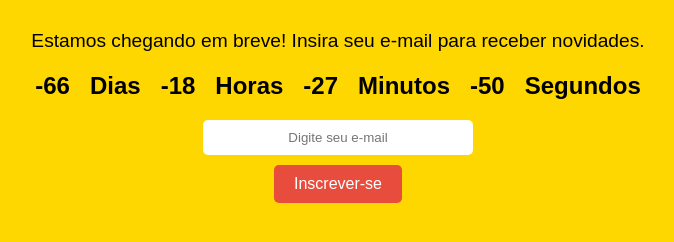
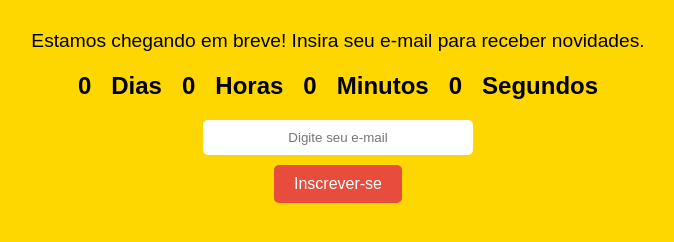
Before and after one commit to javaijafoi/demos, a plain HTML site: page seliga.html in a window 1280 px wide. Shown: the part 398-640 px from the top of the page, without its empty margins (302-976 px from the left). Drawn offline with Linux system fonts and the light colour scheme.

Commit message:
Fix countdown timer termination

```diff
--- a/seliga.html
+++ b/seliga.html
@@ -79,10 +79,20 @@
     <script>
         function updateCountdown() {
             const countdownDate = new Date("April 1, 2025 00:00:00").getTime();
+            let intervalId;
 
             function calculateTimeLeft() {
                 const now = new Date().getTime();
                 const distance = countdownDate - now;
+
+                if (distance <= 0) {
+                    clearInterval(intervalId);
+                    document.getElementById("days").innerText = 0;
+                    document.getElementById("hours").innerText = 0;
+                    document.getElementById("minutes").innerText = 0;
+                    document.getElementById("seconds").innerText = 0;
+                    return;
+                }
 
                 const days = Math.floor(distance / (1000 * 60 * 60 * 24));
                 const hours = Math.floor((distance % (1000 * 60 * 60 * 24)) / (1000 * 60 * 60));
@@ -95,7 +105,7 @@
                 document.getElementById("seconds").innerText = seconds;
             }
 
-            setInterval(calculateTimeLeft, 1000);
+            intervalId = setInterval(calculateTimeLeft, 1000);
             calculateTimeLeft();
         }
         updateCountdown();
```
